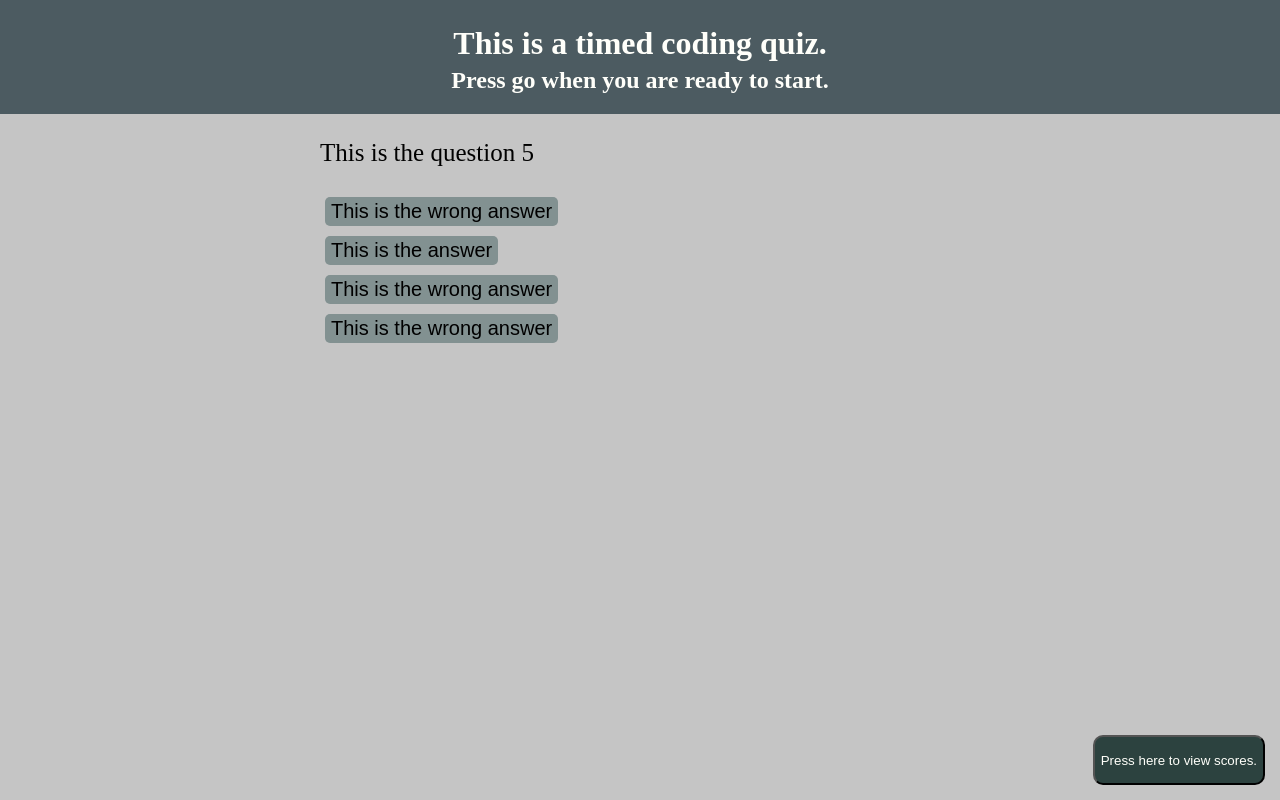
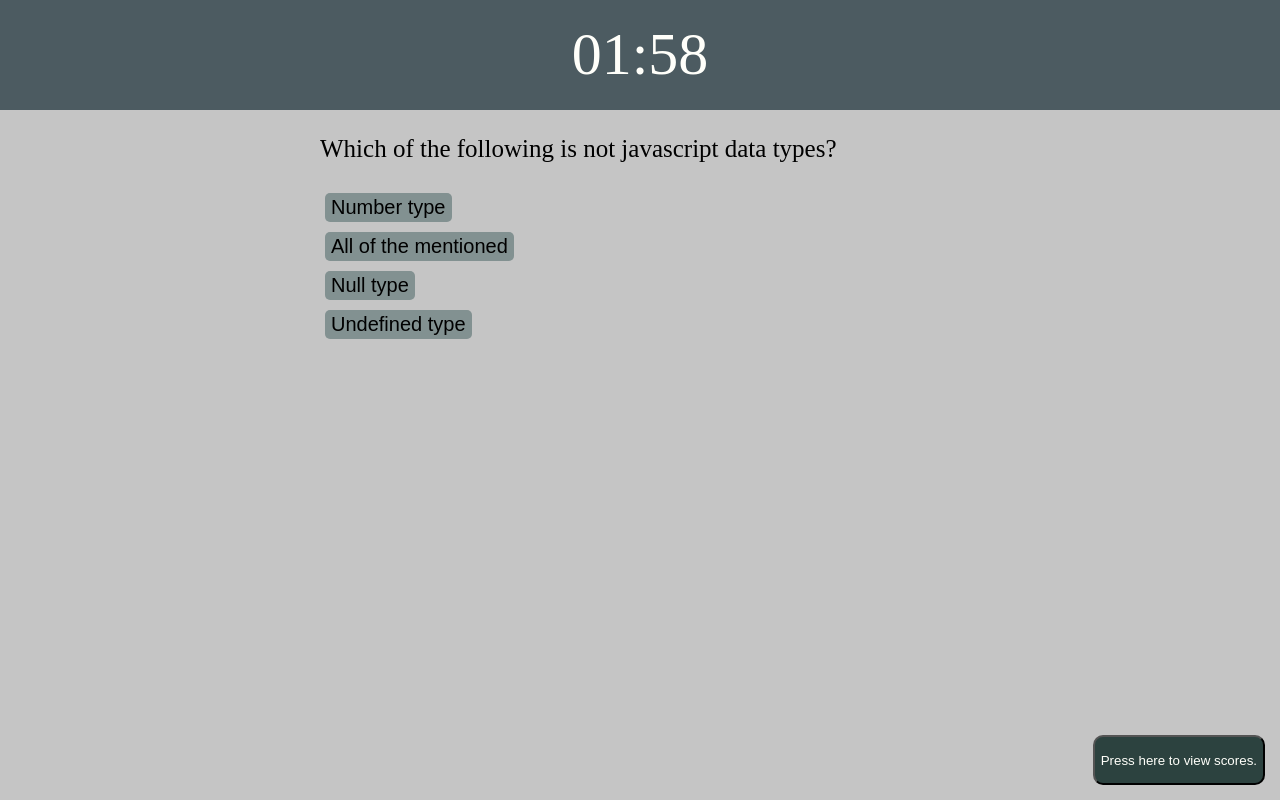
Before and after one commit to shyguyMatt/Challenge-4-Week-4, a plain HTML site: page index.html in a window 1280 px wide. Both pictures are taken after a click on the button "Go!". Drawn offline with nearby package versions, Linux system fonts and the light colour scheme.

Commit message:
timer implemented aswell as some logic for going to next question

```diff
--- a/assets/css/style.css
+++ b/assets/css/style.css
@@ -13,8 +13,18 @@ body {
     flex-wrap: wrap;
 }
 
+#fill {
+    position: absolute;
+    top: 0px;
+    left: 0px;
+    display: none;
+    width: 100%;
+    height: 100%;
+}
+
 header {
     width: 100%;
+    height: 70px;
     background-color: var(--outer-space);
     color: var(--white);
     display: flex;
@@ -27,6 +37,14 @@ header h1 {
     width: 100%;
     text-align: center;
     padding: 5px;
+}
+
+header #timer {
+    display:none;
+    font-size: 60px;
+    padding: 0px;
+    margin: 0px;
+    position:absolute;
 }
 
 h1 {
--- a/assets/js/script.js
+++ b/assets/js/script.js
@@ -1,38 +1,44 @@
 
 var goBtnEl = $('#go')
 var questionEl = $('#question')
+var headerEl = $('header')
+var timerEl = $('#timer')
+var fillEl = $('#fill')
+var correctAnswers = 0;
+var incorrectAnswers = 0;
+var time = 120 // in seconds
 
 // array of questions along with their answers
 var questions = [question = [
-    "This is the question 1",
-    "This is the answer",
-    "This is the wrong answer",
-    "This is the wrong answer",
-    "This is the wrong answer"
+    "What is JavaScript?",
+    "JavaScript is a scripting language used to make the website interactive",
+    "JavaScript is an assembly language used to make the website interactive",
+    "JavaScript is a compiled language used to make the website interactive",
+    "None of the mentioned"
 ], question = [
-    "This is the question 2",
-    "This is the answer",
-    "This is the wrong answer",
-    "This is the wrong answer",
-    "This is the wrong answer"
+    "Which of the following is correct about JavaScript?",
+    "JavaScript is an Object-Based language",
+    "JavaScript is Assembly-language",
+    "JavaScript is an Object-Oriented language",
+    "JavaScript is a High-level language"
 ], question = [
-    "This is the question 3",
-    "This is the answer",
-    "This is the wrong answer",
-    "This is the wrong answer",
-    "This is the wrong answer"
+    "Among the given statements, which statement defines closures in JavaScript?",
+    "JavaScript is a function that is enclosed with references to its lexical environment",
+    "JavaScript is a function that is enclosed with references to its inner function scope",
+    "JavaScript is a function that is enclosed with the object to its inner function scope",
+    "None of the mentioned"
 ], question = [
-    "This is the question 4",
-    "This is the answer",
-    "This is the wrong answer",
-    "This is the wrong answer",
-    "This is the wrong answer"
+    "Arrays in JavaScript are defined by which of the following statements?",
+    "It is an ordered list of values",
+    "It is an ordered list of objects",
+    "It is an ordered list of string",
+    "It is an ordered list of functions"
 ], question = [
-    "This is the question 5",
-    "This is the answer",
-    "This is the wrong answer",
-    "This is the wrong answer",
-    "This is the wrong answer"
+    "Which of the following is not javascript data types?",
+    "All of the mentioned",
+    "Number type",
+    "Undefined type",
+    "Null type"
 ]];
 
 // function retrieves a random questions and creates buttons
@@ -58,6 +64,7 @@ function retrieveQuestion() {
 
     // loops through the selected question and creates buttons with the
     // true and false options on them.
+    usedIndex = [];
     for (var i = 1; i<questions[r].length; i++) {
         //generates a new random array index if it has already been used
         do {
@@ -84,21 +91,58 @@ function getRandomInt(min, max) {
     return Math.floor(Math.random() * (max - min) + min);
   }
 
-
 // listens to clicks on answer buttons, returns true if correct
 // otherwise false.
 questionEl.on('click', '.ansBtn', function (event) {
-    var text = event.target;
     console.log($(event.target).attr('text'))
-    if($(event.target).attr('ans') == true) console.log('correct')
-    else console.log('incorrect')
-    retrieveQuestion();
+    if($(event.target).attr('ans') == 'true') correct(event.target)
+    else incorrect(event.target);
+    //retrieveQuestion();
 })
-
 
 // listener for the start button. starts the application.
 goBtnEl.on('click', function () {
     goBtnEl.css("display", "none")
     retrieveQuestion();
     questionEl.css("display", "flex")
+    setInterval(timer, 1000);
+    headerEl.children().css('display', 'none')
+    timerEl.css('display', 'block')
+    var tempTimer = '00:00'
+    timerEl.text(tempTimer)
 })
+
+function timer() {
+    var timer = ''
+    time--
+    var minutes = Math.floor(time/60)
+    var hours = Math.floor(minutes/60)
+
+    if (hours != 0) timer = timer + hours%60 + ":";
+    if (minutes != 0) {
+        if (minutes%60 < 10) timer = timer + "0" + minutes%60 + ":"
+        else timer = timer + minutes%60 + ":";
+    } else timer = timer + "0:";
+    if (time%60 < 10) timer = timer + "0" + time%60
+    else timer = timer + time%60
+    timerEl.text(timer)
+    if (time <= 0) endGame();
+}
+
+fillEl.on('click', function () {
+    fillEl.css('display', 'none')
+    retrieveQuestion();
+})
+
+function correct(clicked) {
+    $(clicked).css('background-color', 'green')
+    correctAnswers++
+    fillEl.css('display', 'block')
+}
+function incorrect(clicked) {
+    $("[ans=true]").css('background-color', 'green')
+    $(clicked).css('background-color', 'red')
+    incorrectAnswers++
+    time = time -5
+    fillEl.css('display', 'block')
+}
--- a/index.html
+++ b/index.html
@@ -9,8 +9,11 @@
         <header>
             <h1>This is a timed coding quiz.</h1>
             <h2>Press go when you are ready to start.</h2>
+            <p id="timer"></p>
 
         </header>
+
+        <div id="fill">Click anywhere to go to the next question!</div>
 
         <div id="content">
             <div id="question">
```
